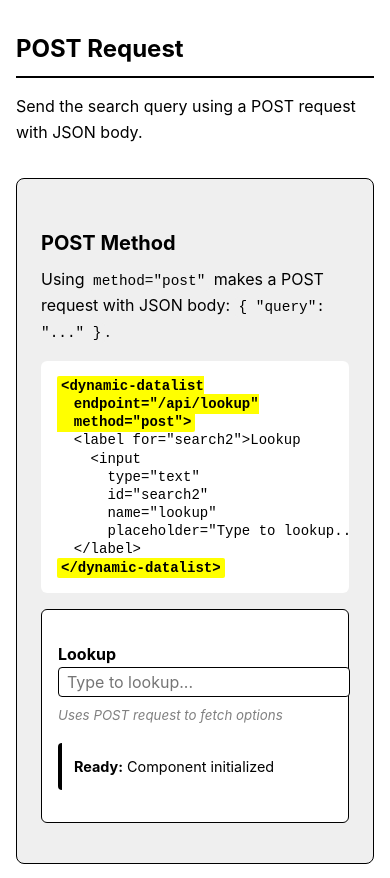
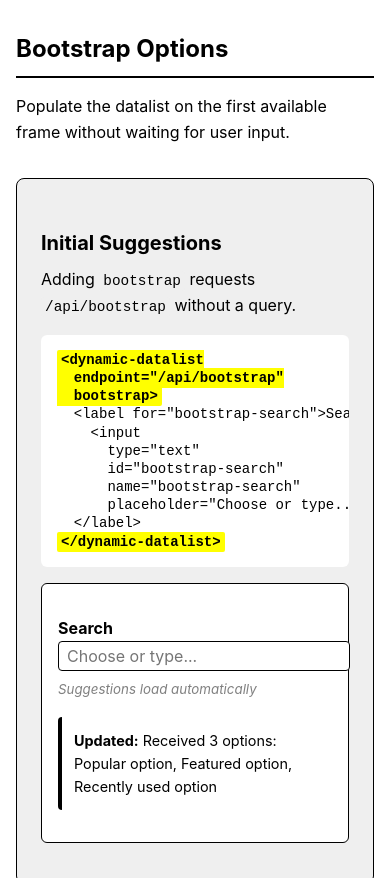
Before and after one commit to aarongustafson/dynamic-datalist, a website: page demo/index.html in a window 390 px wide. Shown: the part 1189-2067 px from the top of the page. Drawn offline with Linux system fonts and the light colour scheme.

Commit message:
Add bootstrap datalist loading
Co-authored-by: Copilot <223556219+Copilot@users.noreply.github.com>

```diff
--- a/demo/index.html
+++ b/demo/index.html
@@ -94,6 +94,63 @@
 								<div id="log1" class="log">
 									<strong>Ready:</strong> Type in the field
 									above to see results
+								</div>
+							</form>
+						</div>
+					</div>
+				</div>
+			</section>
+
+			<!-- Bootstrap Options -->
+			<section>
+				<h2>Bootstrap Options</h2>
+				<p>
+					Populate the datalist on the first available frame without
+					waiting for user input.
+				</p>
+
+				<div class="demo-section">
+					<h3>Initial Suggestions</h3>
+					<p>
+						Adding <code>bootstrap</code> requests
+						<code>/api/bootstrap</code> without a query.
+					</p>
+					<div class="code-demo-pair">
+						<pre><code><mark>&lt;dynamic-datalist
+  endpoint="/api/bootstrap"
+  bootstrap&gt;</mark>
+  &lt;label for="bootstrap-search"&gt;Search
+    &lt;input
+      type="text"
+      id="bootstrap-search"
+      name="bootstrap-search"
+      placeholder="Choose or type..." /&gt;
+  &lt;/label&gt;
+<mark>&lt;/dynamic-datalist&gt;</mark></code></pre>
+						<div class="demo">
+							<form action="#">
+								<dynamic-datalist
+									id="example9"
+									endpoint="/api/bootstrap"
+									bootstrap
+								>
+									<label for="bootstrap-search"
+										>Search
+										<input
+											type="text"
+											id="bootstrap-search"
+											name="bootstrap-search"
+											placeholder="Choose or type..."
+										/>
+										<small
+											>Suggestions load
+											automatically</small
+										>
+									</label>
+								</dynamic-datalist>
+								<div id="log9" class="log">
+									<strong>Loading:</strong> Waiting for
+									initial suggestions
 								</div>
 							</form>
 						</div>
@@ -568,6 +625,13 @@ const el = document
 						`${query} - Option B`,
 					],
 				}),
+				'/api/bootstrap': () => ({
+					options: [
+						'Popular option',
+						'Featured option',
+						'Recently used option',
+					],
+				}),
 				'/api/lookup': (query) => ({
 					options: [
 						`Lookup: ${query} (Item 1)`,
@@ -637,7 +701,7 @@ const el = document
 					let query = '';
 
 					if (options && options.method === 'POST') {
-						const body = JSON.parse(options.body);
+						const body = options.body ? JSON.parse(options.body) : {};
 						query = Object.values(body)[0] || '';
 					} else {
 						const urlParams = url.split('?')[1];
@@ -671,7 +735,7 @@ const el = document
 			};
 
 			// Add event listeners for each example
-			for (let i = 1; i <= 8; i++) {
+			for (let i = 1; i <= 9; i++) {
 				const element = document.getElementById(`example${i}`);
 				const log = document.getElementById(`log${i}`);
 
--- a/dynamic-datalist.d.ts
+++ b/dynamic-datalist.d.ts
@@ -29,6 +29,10 @@ export class DynamicDatalistElement extends HTMLElement {
 	 * The variable name for the query value in the request.
 	 */
 	key: string;
+	/**
+	 * Whether to fetch options without a query after initialization.
+	 */
+	bootstrap: boolean;
 
 	addEventListener(
 		type: 'dynamic-datalist:ready',
--- a/dynamic-datalist.js
+++ b/dynamic-datalist.js
@@ -12,6 +12,8 @@
  *    post or get (default: get)
  *  - key attribute
  *    The variable name you want the value sent as (default: query)
+ *  - bootstrap attribute
+ *    Fetch options without a query after initialization
  *
  * Example(s):
  *
@@ -29,6 +31,11 @@
  * 		<input type="text" name="something"/>
  * 	</dynamic-datalist>
  * 	<!-- GET: /foo/bar?my_custom_var=WHAT THE USER TYPED -->
+ *
+ * 	<dynamic-datalist endpoint="/foo/bar" bootstrap>
+ * 		<input type="text" name="something"/>
+ * 	</dynamic-datalist>
+ * 	<!-- GET: /foo/bar on the first available frame -->
  *
  * 	<dynamic-datalist endpoint="/foo/bar">
  * 		<input type="text" name="something" list="my-list"/>
@@ -54,6 +61,7 @@
  * @attr {string} endpoint - URL to the JSON endpoint
  * @attr {string} method - HTTP method (get or post, default: get)
  * @attr {string} key - Variable name for the query value (default: query)
+ * @attr {boolean} bootstrap - Fetch options without a query after initialization
  *
  * @fires dynamic-datalist:ready - Fired when the component is initialized
  * @fires dynamic-datalist:update - Fired when the datalist is updated with new options
@@ -84,13 +92,23 @@ export class DynamicDatalistElement extends HTMLElement {
 	}
 
 	connectedCallback() {
+		const connection = Symbol();
+		this.__connection = connection;
+
 		// Upgrade properties that may have been set before the element was defined
 		this._upgradeProperty('endpoint');
 		this._upgradeProperty('method');
 		this._upgradeProperty('key');
+		this._upgradeProperty('bootstrap');
+
+		const shouldBootstrap = this.bootstrap;
 
 		// Store references to input and datalist as properties
 		Promise.resolve().then(() => {
+			if (this.__connection !== connection) {
+				return;
+			}
+
 			if (!this.__$input) {
 				this.__$input = this.querySelector('input');
 			}
@@ -99,11 +117,18 @@ export class DynamicDatalistElement extends HTMLElement {
 				DynamicDatalistElement.__warn('No input element found');
 				return;
 			}
-			this.__init();
+			this.__init(shouldBootstrap);
 		});
 	}
 
 	disconnectedCallback() {
+		this.__connection = undefined;
+
+		if (this.__animationFrameId !== undefined) {
+			cancelAnimationFrame(this.__animationFrameId);
+			this.__animationFrameId = undefined;
+		}
+
 		if (this.__$input) {
 			this.__$input.removeEventListener('keyup', this.__boundHandleKeyup);
 		}
@@ -177,14 +202,27 @@ export class DynamicDatalistElement extends HTMLElement {
 		}
 	}
 
-	__createOrFindDatalist() {
+	/**
+	 * Whether to fetch options without a query after initialization.
+	 * Reflects between property and attribute to keep them in sync.
+	 */
+	get bootstrap() {
+		return this.hasAttribute('bootstrap');
+	}
+
+	set bootstrap(value) {
+		this.toggleAttribute('bootstrap', Boolean(value));
+	}
+
+	__createOrFindDatalist(shouldBootstrap) {
 		// Only query if we don't already have a reference
 		if (!this.__$input) {
 			this.__$input = this.querySelector('input');
 		}
 
 		// Only add or update the list attribute on the input, never replace the input element
-		requestAnimationFrame(() => {
+		this.__animationFrameId = requestAnimationFrame(() => {
+			this.__animationFrameId = undefined;
 			if (!this.__$input) return;
 			const listId = this.__$input.getAttribute('list');
 			let datalist = null;
@@ -193,11 +231,11 @@ export class DynamicDatalistElement extends HTMLElement {
 				datalist = this.querySelector(`datalist#${CSS.escape(listId)}`);
 				if (datalist) {
 					this.__$datalist = datalist;
-					return;
 				}
 			}
 			// 2 & 3. If the input has a list assigned and you can't find it, or has no list, proceed
 			// 4. If there is an unassigned datalist (no id), associate it
+			if (!this.__$datalist) {
 				datalist = Array.from(this.querySelectorAll('datalist')).find(
 					(dl) => !dl.id,
 				);
@@ -206,15 +244,21 @@ export class DynamicDatalistElement extends HTMLElement {
 					datalist.id = newId;
 					this.__$input.setAttribute('list', newId);
 					this.__$datalist = datalist;
-				return;
+				}
 			}
 			// 5. If there is no unassigned datalist, create one
+			if (!this.__$datalist) {
 				const newId = `dynamic-datalist-${Date.now()}-${Math.random().toString(36).slice(2)}`;
 				datalist = document.createElement('datalist');
 				datalist.id = newId;
 				this.appendChild(datalist);
 				this.__$input.setAttribute('list', newId);
 				this.__$datalist = datalist;
+			}
+
+			if (shouldBootstrap) {
+				this.__fetchOptions();
+			}
 		});
 	}
 
@@ -249,22 +293,27 @@ export class DynamicDatalistElement extends HTMLElement {
 
 	async __fetchOptions(query) {
 		const method = this.method.toLowerCase();
-		const payload = { [this.key]: query };
+		const hasQuery = query !== undefined;
+		const payload = hasQuery ? { [this.key]: query } : undefined;
 
 		try {
 			let response;
 
 			if (method === 'post') {
-				response = await fetch(this.endpoint, {
+				const requestOptions = {
 					method: 'POST',
 					headers: {
 						'Content-Type': 'application/json',
 					},
-					body: JSON.stringify(payload),
-				});
+				};
+				if (hasQuery) {
+					requestOptions.body = JSON.stringify(payload);
+				}
+				response = await fetch(this.endpoint, requestOptions);
 			} else {
-				const params = new URLSearchParams(payload);
-				const url = `${this.endpoint}?${params.toString()}`;
+				const url = hasQuery
+					? `${this.endpoint}?${new URLSearchParams(payload).toString()}`
+					: this.endpoint;
 				response = await fetch(url);
 			}
 
@@ -344,12 +393,12 @@ export class DynamicDatalistElement extends HTMLElement {
 		}
 	}
 
-	__init() {
+	__init(shouldBootstrap = false) {
 		if (!this.__validateAttributes()) {
 			return;
 		}
 
-		this.__createOrFindDatalist();
+		this.__createOrFindDatalist(shouldBootstrap);
 		this.__addObservers();
 		this.__emitEvent('ready');
 	}
```
Also changed, not shown: custom-elements.json (+9 -0 lines), demo/esm.html (+2 -2 lines), demo/unpkg.html (+2 -2 lines), test/dynamic-datalist.test.js (+166 -0 lines), README.md. Lines whose indentation alone changed are shown as unchanged.
